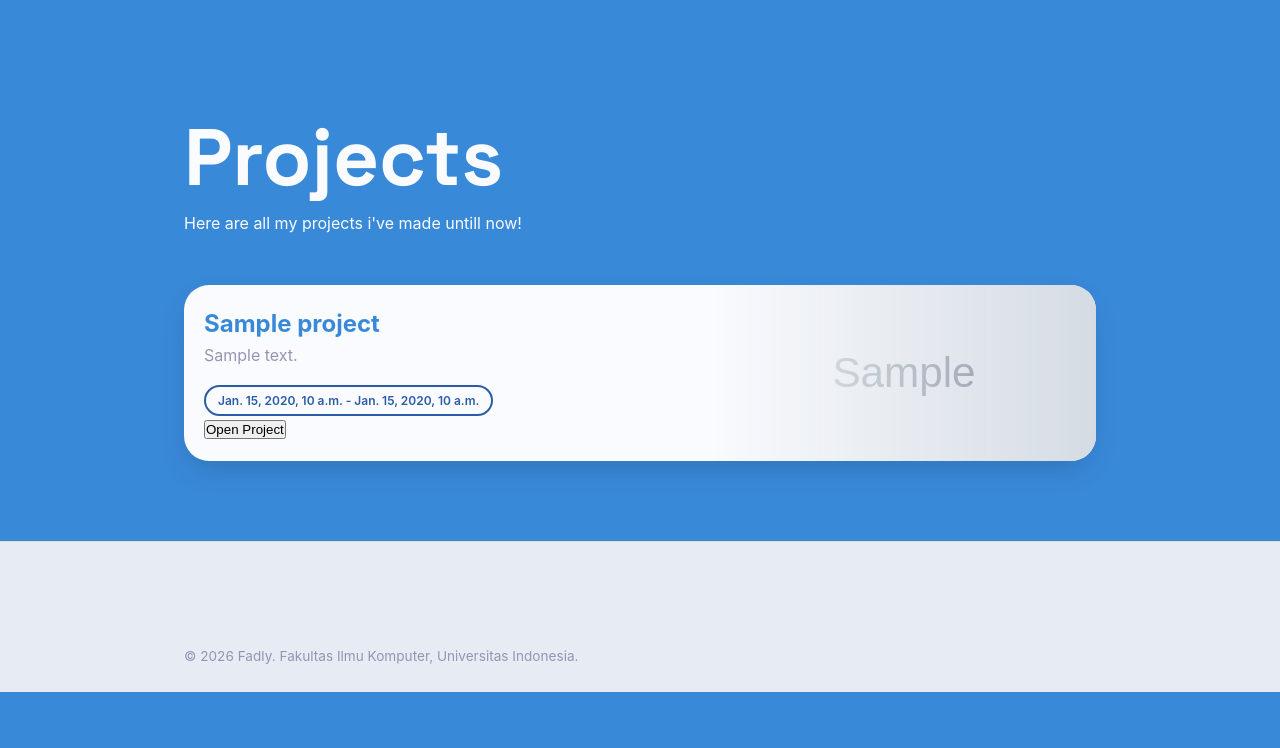
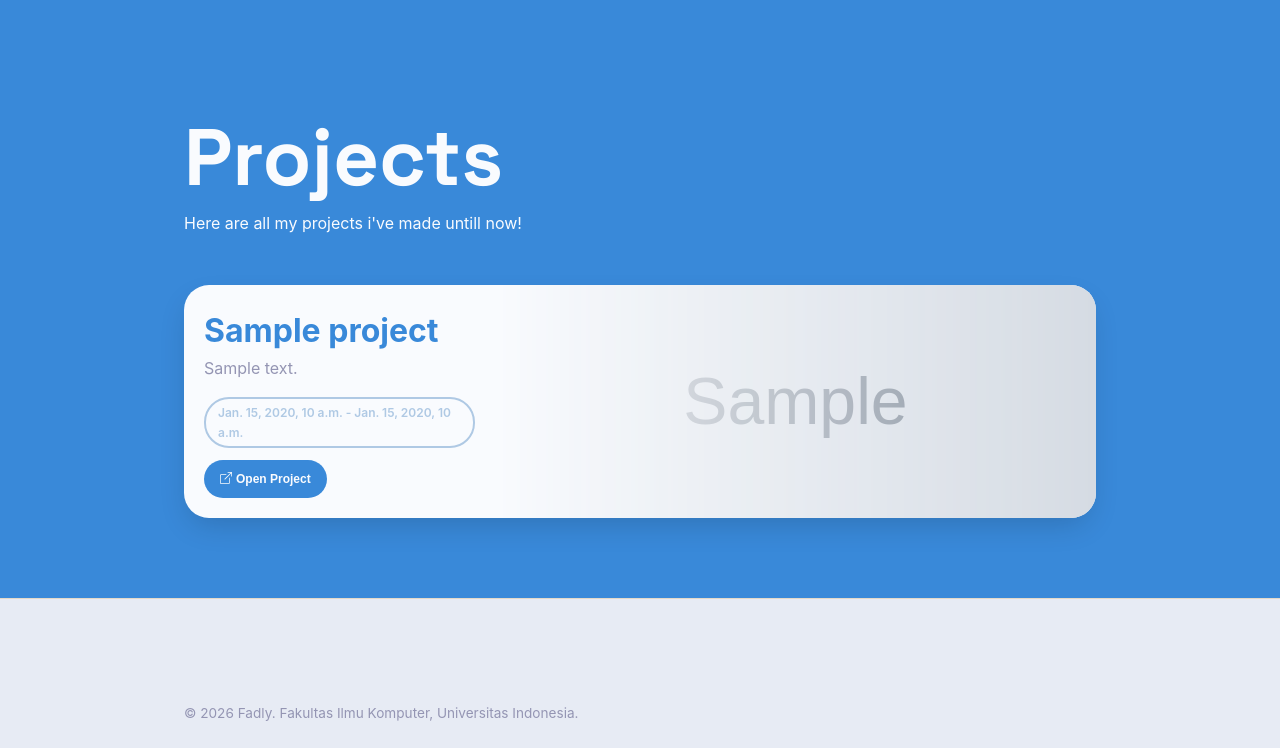
Before and after one commit to fadlyatiefn/myportofolio, a Django app: page / in a window 1280 px wide. Shown: the part 1442-2190 px from the top of the page. Before the commit the page ends 2134 px from the top, so only its background shows below. Run offline with Django 5.2, Linux system fonts and the light colour scheme; tables that the repository leaves empty hold one stand-in row (values such as "Sample post"); grey boxes marked "Sample" are stand-in pictures.

Commit message:
feat: finishin all the functionalities for Project sections

```diff
--- a/static/css/style.css
+++ b/static/css/style.css
@@ -14,6 +14,7 @@ html{
     --darker-paper: #e7ebf4;
     --accent: #3989d9;
     --accent-dark: #2a5ca8;
+    --accent-muted: #afc9e4;
     --line: #e3d9c9;
     --text-muted: #9495b3;
     --radius: 25px;
@@ -321,7 +322,7 @@ transition: .2s ease-out;
 
 .project-thumb {
     min-width: 100px;
-    width: 30vw;
+    width: 50vw;
     background-image: var(--bg-url);
     background-size: cover;
     background-position: center;
@@ -361,11 +362,29 @@ transition: .2s ease-out;
     margin-top: 1rem;
     font-size: 0.75rem;
     font-weight: 600;
-    border: 2px solid var(--accent-dark);
-    color: var(--accent-dark);
+    border: 2px solid var(--accent-muted);
+    color: var(--accent-muted);
     width: fit-content;
     padding: 4px 12px;
     border-radius: var(--radius);
+}
+
+.project-btn{
+    padding: 12px 16px;
+    font-size: 12px;
+    background: var(--accent);
+    color: var(--paper);
+    border: 0px;
+    border-radius: var(--radius);
+    margin-top: 12px;
+    font-weight: 600;
+    display: flex;
+    gap: 4px;
+    transition: .2s ease-out;
+}
+
+.project-btn:hover{
+    background: var(--accent-dark);
 }
 
 @media (max-width: 600px) {
--- a/templates/index.html
+++ b/templates/index.html
@@ -100,7 +100,7 @@
                 {% for project in projects %}
                     <article class="project-card">
                         <div class="project-body">
-                            <h2>{{ project.project_name }}</h2>
+                            <h2 style="font-size: 32px;">{{ project.project_name }}</h2>
                             <p class="project-description">
                                 {{ project.project_desc }}
                             </p>
@@ -112,8 +112,12 @@
                             {% endif %}
 
                             {% if project.have_project_link %}
-                                <a href="{{project.project_link}}">
-                                    <button>
+                                <a href="{{project.project_link}}" style="text-decoration:none;" target="_blank">
+                                    <button class="project-btn">
+                                        <svg xmlns="http://www.w3.org/2000/svg" width="12" height="12" fill="currentColor" class="bi bi-box-arrow-up-right" viewBox="0 0 16 16">
+  <path fill-rule="evenodd" d="M8.636 3.5a.5.5 0 0 0-.5-.5H1.5A1.5 1.5 0 0 0 0 4.5v10A1.5 1.5 0 0 0 1.5 16h10a1.5 1.5 0 0 0 1.5-1.5V7.864a.5.5 0 0 0-1 0V14.5a.5.5 0 0 1-.5.5h-10a.5.5 0 0 1-.5-.5v-10a.5.5 0 0 1 .5-.5h6.636a.5.5 0 0 0 .5-.5"/>
+  <path fill-rule="evenodd" d="M16 .5a.5.5 0 0 0-.5-.5h-5a.5.5 0 0 0 0 1h3.793L6.146 9.146a.5.5 0 1 0 .708.708L15 1.707V5.5a.5.5 0 0 0 1 0z"/>
+</svg>
                                         Open Project
                                     </button>
                                 </a>
```
